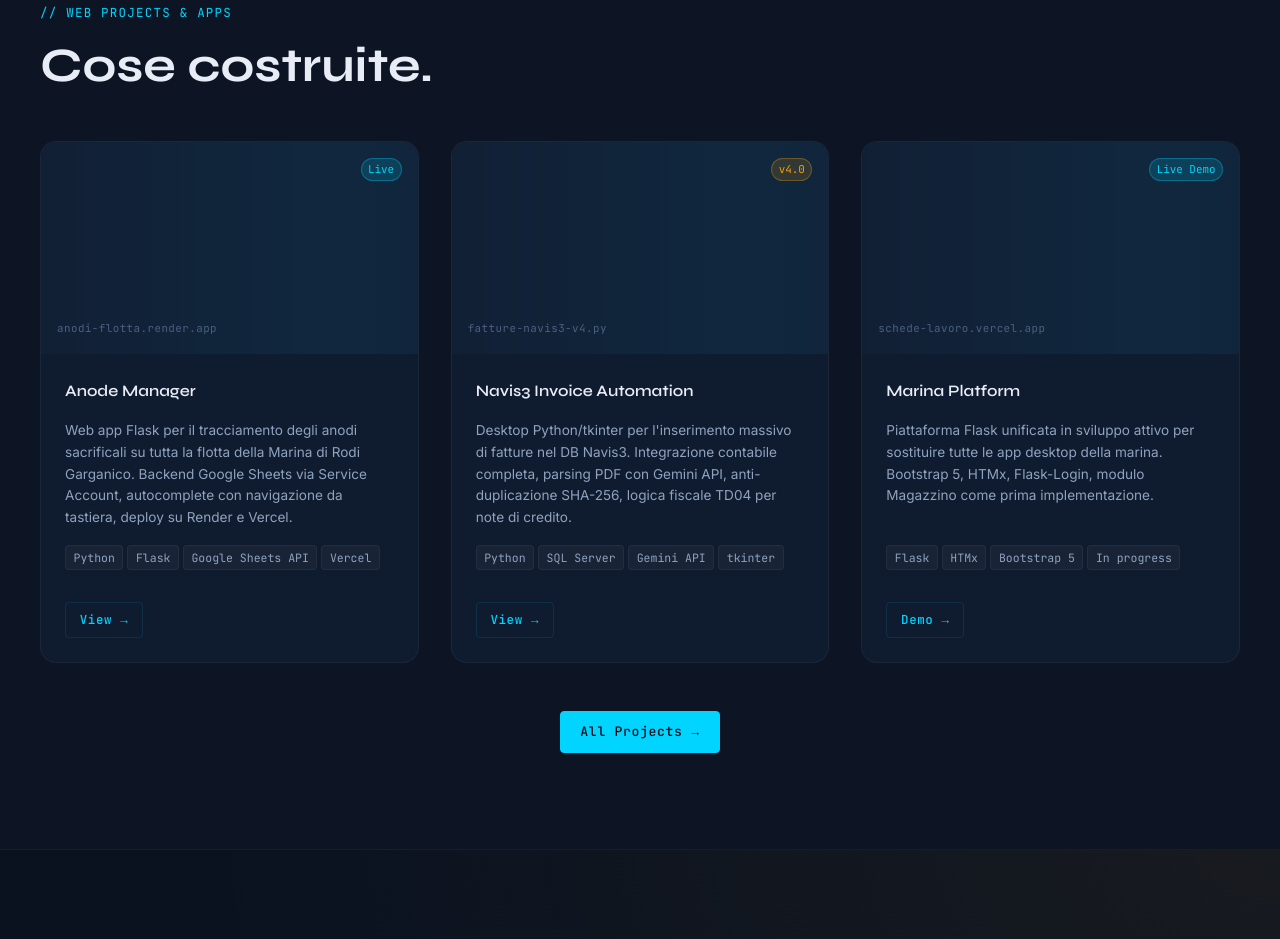
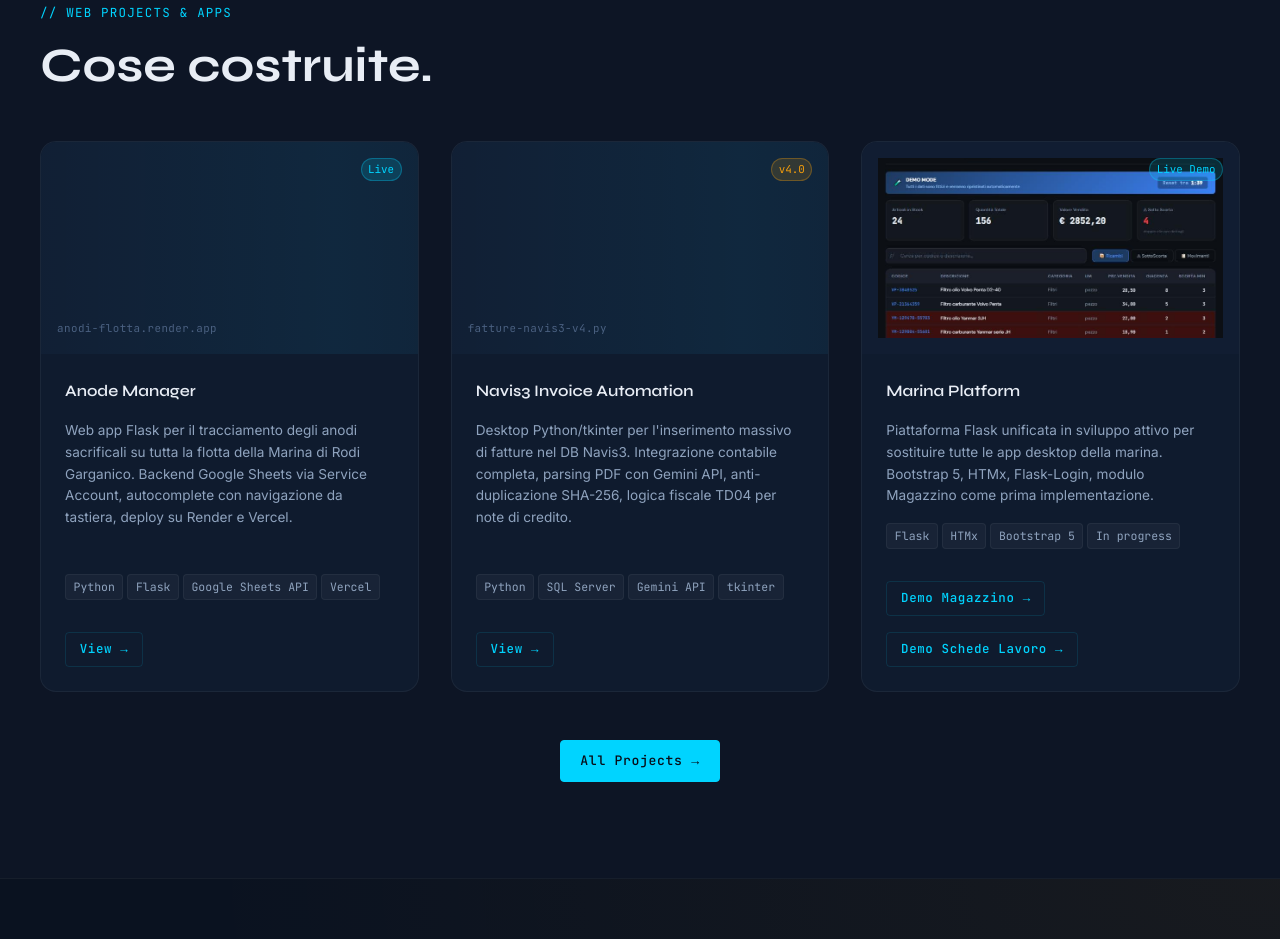
Before and after one commit to ComesLab/ComesLab.github.io, a plain HTML site: page index.html in a window 1280 px wide. Shown: the part 2652-3591 px from the top of the page. Drawn offline with nearby package versions, Linux system fonts and the light colour scheme.

Commit message:
feat: Marina Platform card con due demo e screenshot reale

```diff
--- a/index.html
+++ b/index.html
@@ -461,8 +461,8 @@
           <!-- Project 3: Marina Platform -->
           <article class="card--project reveal reveal--delay-2">
             <div class="card--project__image-wrap">
-              <div class="card--project__image skeleton" aria-label="Screenshot Marina Platform — Schede Lavoro">
-                <div class="card--project__image-label mono">schede-lavoro.vercel.app</div>
+              <div class="card--project__image">
+                <img src="image/marina-magazzino.jpg" alt="Screenshot Marina Platform — Dashboard Magazzino Ricambi" loading="lazy" width="800" height="557">
               </div>
               <span class="card--project__badge">Live Demo</span>
             </div>
@@ -479,7 +479,8 @@
                 <span class="skill-tag">In progress</span>
               </div>
               <div class="card--project__actions">
-                <a class="btn btn--ghost btn--sm" href="https://schede-lavoro.vercel.app/" target="_blank" rel="noopener">Demo →</a>
+                <a class="btn btn--ghost btn--sm" href="https://schede-lavoro.vercel.app/" target="_blank" rel="noopener">Demo Magazzino →</a>
+                <a class="btn btn--ghost btn--sm" href="https://schede-lavoro.vercel.app/meccanico" target="_blank" rel="noopener">Demo Schede Lavoro →</a>
               </div>
             </div>
           </article>
--- a/style.css
+++ b/style.css
@@ -944,9 +944,18 @@ button { cursor: pointer; font-family: inherit; }
   flex-wrap: wrap;
   gap: 4px;
 }
+.card--project__image img {
+  width: 100%;
+  height: 100%;
+  object-fit: cover;
+  display: block;
+}
 .card--project__actions {
   margin-top: auto;
   padding-top: var(--sp-2);
+  display: flex;
+  gap: var(--sp-2);
+  flex-wrap: wrap;
 }
 
 /* ── 14. LAB ─────────────────────────────────────────────────────────── */
```
Also changed, not shown: projects.html (+4 -3 lines), image/marina-magazzino.jpg (added).
